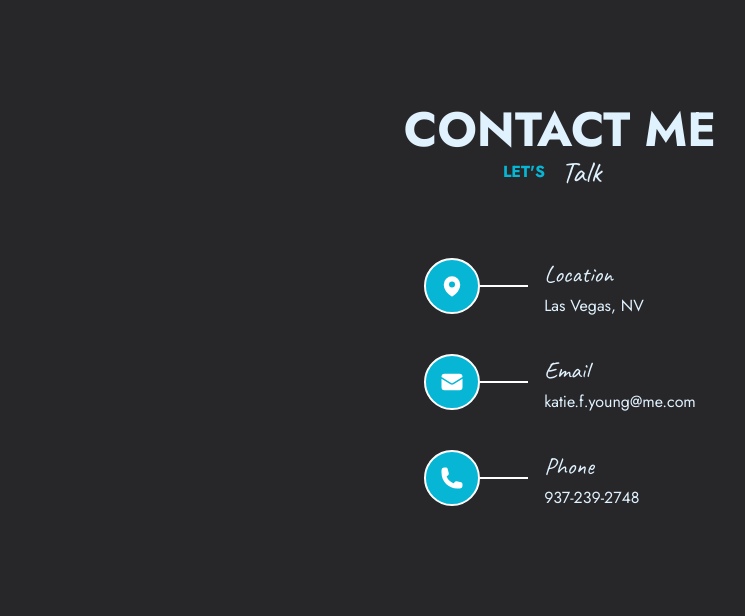
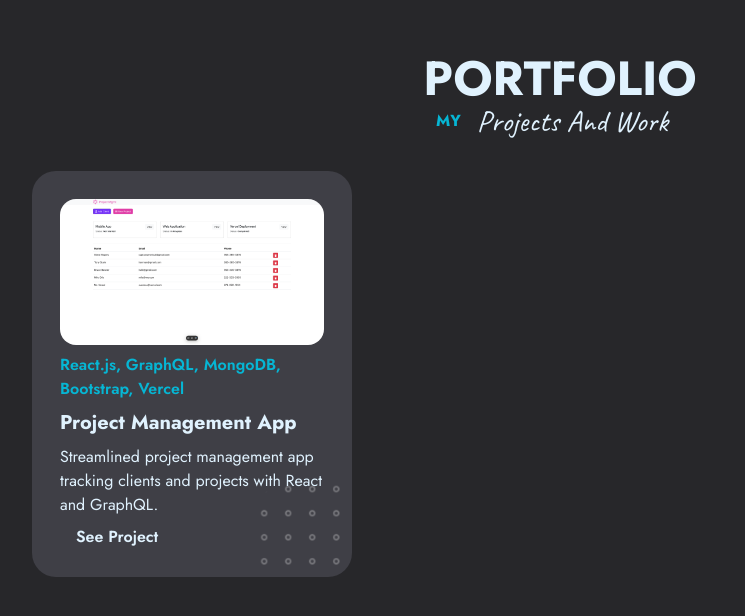
Before and after one commit to cheshirekate8/cheshirekate8.github.io, a React (Create React App) app: page / in a window 1280 px wide. Shown: the part 2724-3340 px from the top of the page, without its empty margins (80-825 px from the left). Built offline with nearby package versions, Linux system fonts and the light colour scheme.

Commit message:
Added Project Mgmt to Portfolio

```diff
--- a/src/App.js
+++ b/src/App.js
@@ -3,6 +3,7 @@ import Contact from "./components/Contact";
 import Resume from "./components/Resume";
 import Skills from "./components/Skills";
 import Splash from "./components/Splash";
+import Portfolio from "./components/Portfolio";
 
 
 export default function App() {
@@ -11,7 +12,7 @@ export default function App() {
       <Splash />
       <Resume />
       <Skills />
-      {/* <Portfolio /> */}
+      <Portfolio />
       <Contact />
     </div>
   );
--- a/src/components/Header.jsx
+++ b/src/components/Header.jsx
@@ -1,6 +1,8 @@
 import { Bars4Icon } from "@heroicons/react/24/solid";
 import { useState } from "react";
 import { useRouter } from "next/router";
+
+//TODO: Change getElement to ref
 
 const Header = () => {
   const [showSidebar, setShowSidebar] = useState(false);
--- a/src/components/Portfolio.jsx
+++ b/src/components/Portfolio.jsx
@@ -1,31 +1,20 @@
 import SectionTitle from "./SectionTitle";
 import { ArrowRightCircleIcon } from "@heroicons/react/24/solid";
-
-// TODO:  Add Work or Personal Subtitle Tags?
+import ProjectMgmtScreenshot from "../images/Project-Mgmt-Screenshot.png"
+import Pattern2 from "../images/pat-2.png";
 
 export default function Portfolio() {
   const cardArray = [
     {
-      src: "/images/SandstoneScreenshot.png",
-      alt: "Sandstone homepage screenshot",
+      src: ProjectMgmtScreenshot,
+      alt: "Project Managment App screenshot",
       width: 3456,
       height: 1775,
-      langs: "Shopify, Liquid, React, Tailwind",
-      projName: "Sandstone",
-      copy: "A showcase of my work with Kin, Lulu and Georgia and other internal projects.",
-      href: "sandstone",
+      langs: "React.js, GraphQL, MongoDB, Bootstrap, Vercel",
+      projName: "Project Management App",
+      copy: "Streamlined project management app tracking clients and projects with React and GraphQL.",
+      href: "https://project-mgmt-app-client-three.vercel.app/",
       underConstruction: false,
-    },
-    {
-      src: "/images/CAHDeckBuilder.png",
-      alt: "Cards Against Humanity Deck Builder",
-      width: 3456,
-      height: 1775,
-      langs: "React, Tailwind, JSON",
-      projName: "CAH Custom Deck Builder",
-      copy: "A personal project where a user can create their own custom Cards Against Humanity deck or pack.",
-      href: "cahdb",
-      underConstruction: true,
     },
   ];
 
@@ -48,7 +37,7 @@ export default function Portfolio() {
         className={`group w-80 rounded-3xl bg-zinc-700 relative p-7 overflow-hidden flex flex-col justify-between ${
           underConstruction ? "hover:cursor-default" : ""
         }`}
-        href={`/${href}`}
+        href={`${href}`}
         onClick={(e) => {
           if (underConstruction === false) return;
           e.preventDefault();
@@ -71,7 +60,7 @@ export default function Portfolio() {
             className={`font-semibold flex ml-4 items-center ${
               underConstruction ? "text-orange-300" : ""
             }`}
-            href={`/${href}`}
+            href={`${href}`}
           >
             {linkText}
             <span hidden={underConstruction}>
@@ -80,7 +69,7 @@ export default function Portfolio() {
           </div>
           <div className="pattern absolute -bottom-5 -right-5 invert w-[120px] h-[120px] opacity-30">
             <img
-              src="/images/pat-2.png"
+              src={Pattern2}
               width={160}
               height={160}
               alt="dotted pattern 2"
--- a/src/components/Splash.jsx
+++ b/src/components/Splash.jsx
@@ -78,7 +78,7 @@ export default function Splash() {
             height={500}
             className="rounded-b-full absolute bottom-0 m-auto"
             loading="eager"
-            priority
+            priority="true"
           />
           <div className="border bg-zinc-800 absolute bottom-8 rounded-full px-6 py-2 flex items-center font-jost font-bold">
             <div className="text-2xl pr-2 justify-start ease-in-out duration-500 md:text-4xl">
```
Also changed, not shown: src/images/Project-Mgmt-Screenshot.png (added), 1 other file (tests, documents, lock files or other folders).
